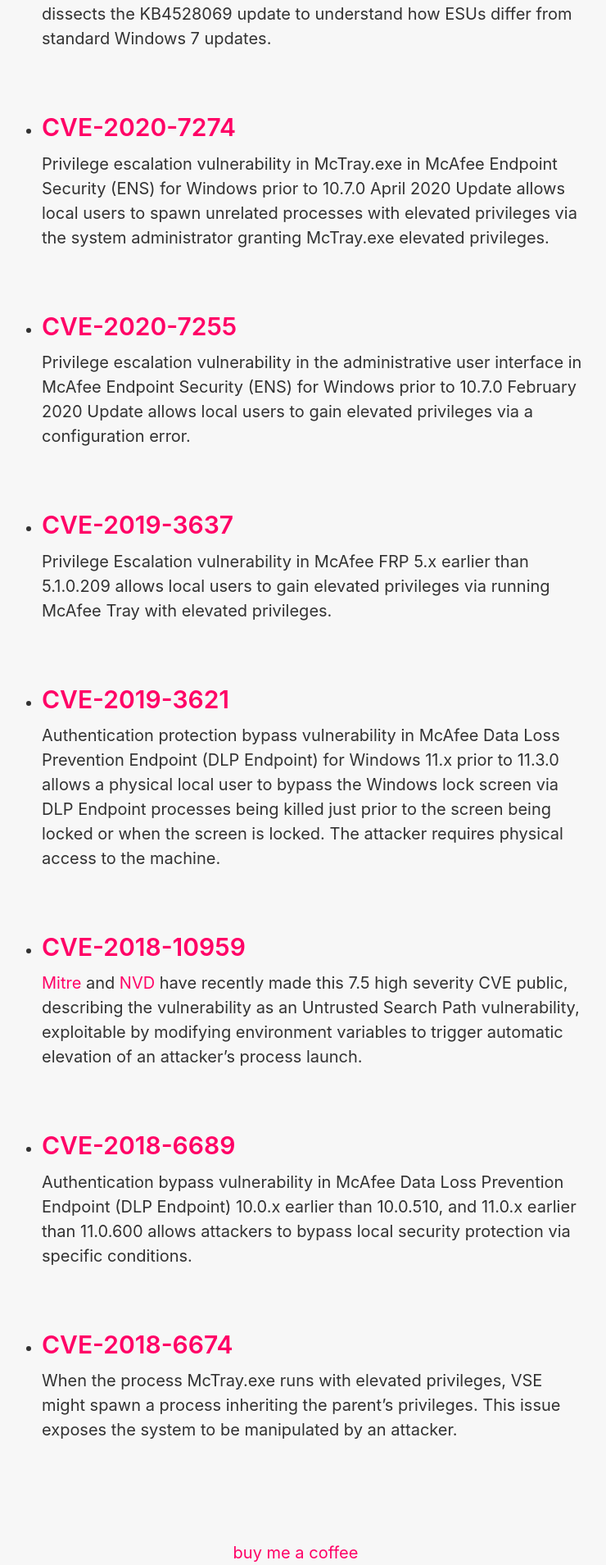
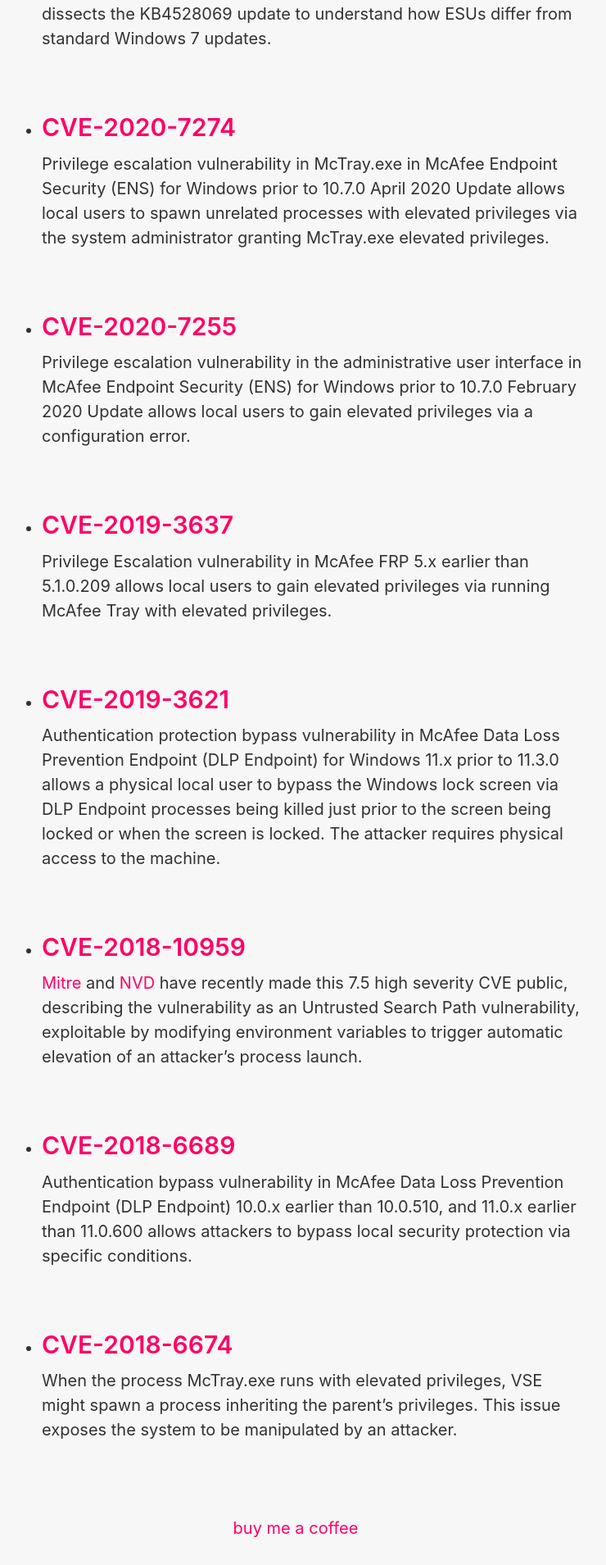
Before and after one commit to HackAndPwn/HackAndPwn.github.io, a Jekyll site: the page built from index.html, in a window 1280 px wide. Shown: the part 1672-3581 px from the top of the page at 82% size, without its empty margins (279-1019 px from the left). Built offline with Jekyll 4.4.1, drawn with Linux system fonts in a browser that asks for light colours; the list of posts is cut into pages by our own code.

Commit message:
adjust layout

```diff
--- a/_layouts/default.html
+++ b/_layouts/default.html
@@ -49,8 +49,8 @@
        ga('send', 'pageview');
      </script>
     {% endif %}
+
+	<center><a font-size=6px href="https://www.buymeacoffee.com/HackAndPwn">buy me a coffee</a></center>
 	<br />
-	<center><a font-size=8px href="https://www.buymeacoffee.com/HackAndPwn">buy me a coffee</a></center>
-
   </body>
 </html>
```
